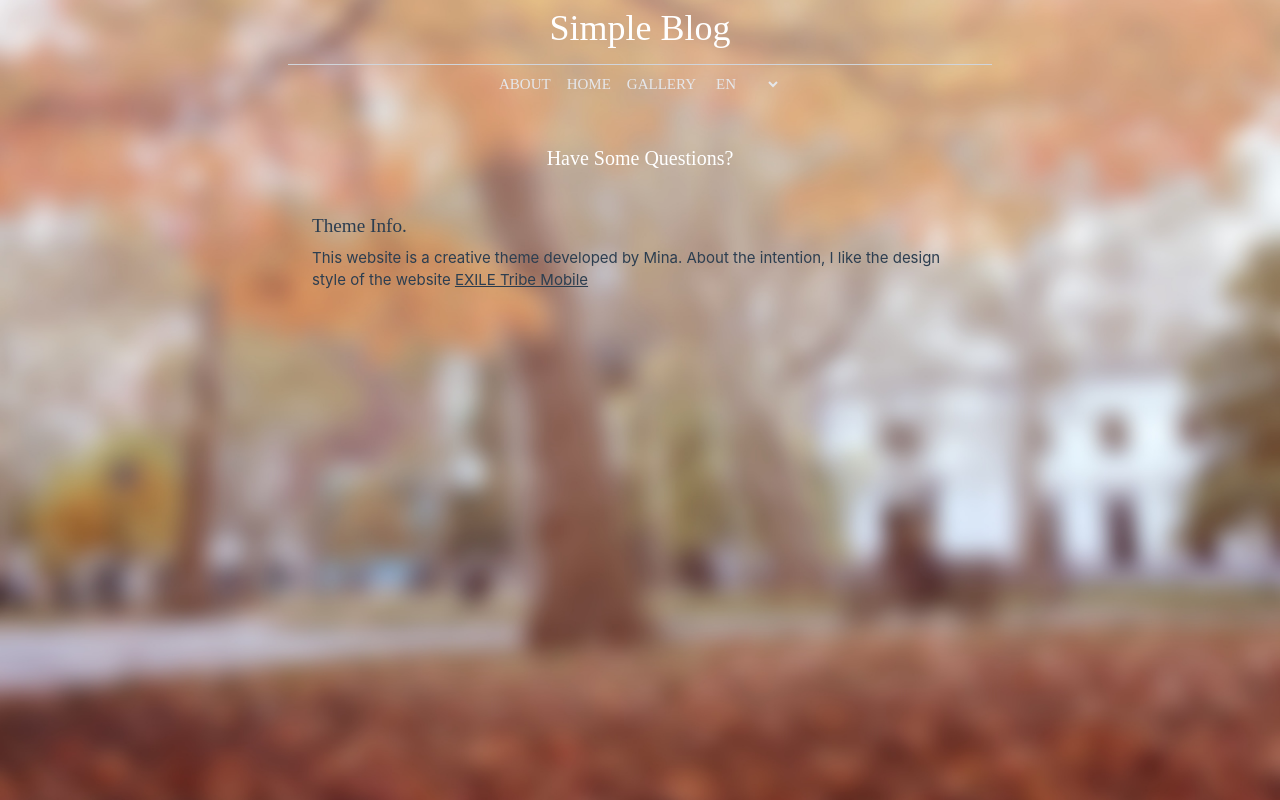
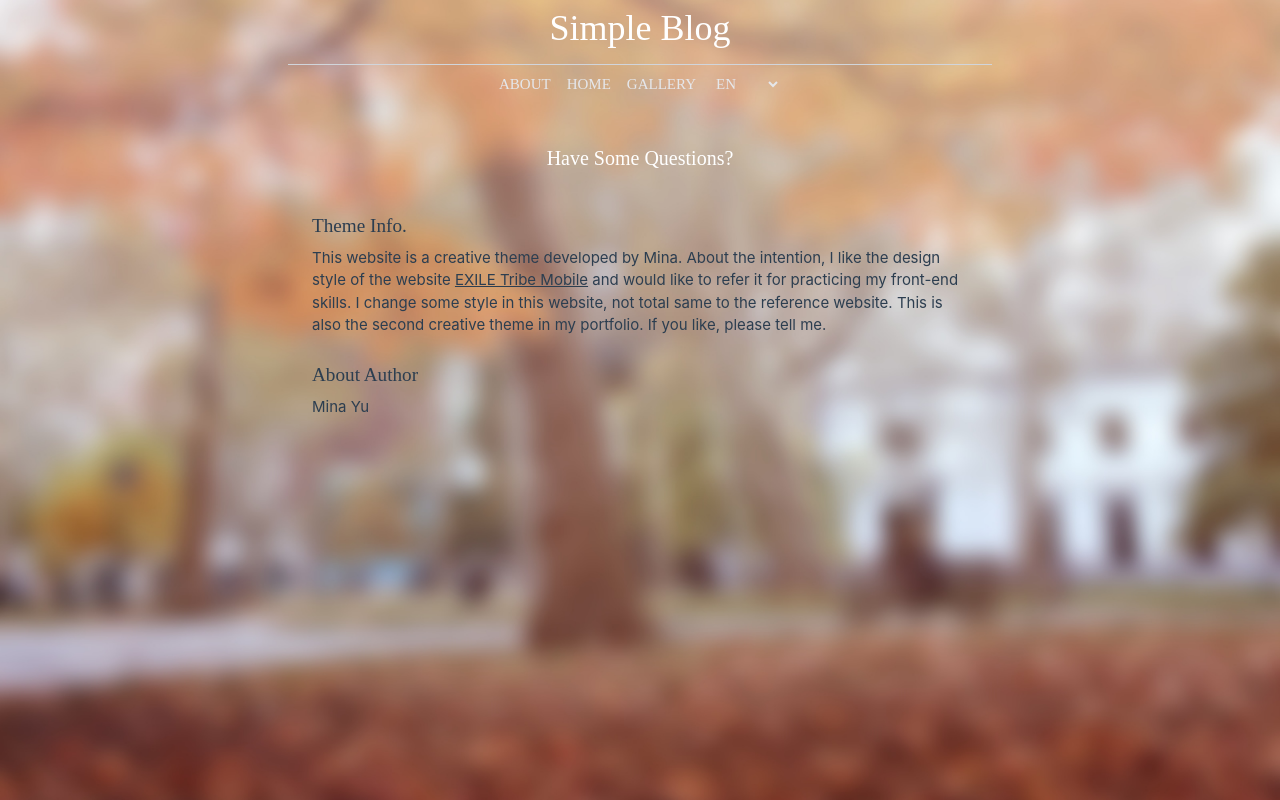
Before and after one commit to minayu416/project-creative-theme-simple-blog, a Vue app: page /about in a window 1280 px wide. Built offline with nearby package versions, Linux system fonts and the light colour scheme; a web font is replaced by a local one.

Commit message:
test i18n settings

```diff
--- a/src/components/About.vue
+++ b/src/components/About.vue
@@ -8,10 +8,10 @@
         <a href="https://m.tribe-m.jp/diary/index?table_type=1&comng_id=168&group_id=25" class="underline hover:text-white">
           {{ $t('about.Q1hyper1') }}
         </a>
-        <!-- {{ $t('about.Q1content1') }}
+        {{ $t('about.Q1content1') }}
         <h3 class="text-white font-medium title-style mt-6 font-fondamento">{{ $t('about.Q2') }}</h3>
         {{ $t('about.Q2content') }}
-        <br>
+        <!-- <br>
         {{ $t('about.Q2content1') }} {{ $t('about.Q2content2') }}
         <a href="minayu.site" class="underline hover:text-white">{{ $t('about.Q2hyper1') }}</a>
         {{ $t('about.Q2content3') }}
```
